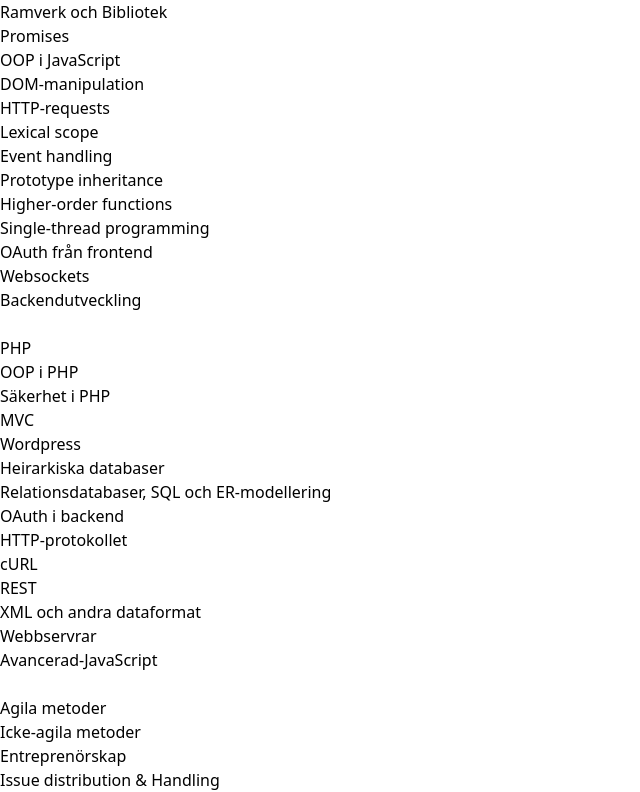
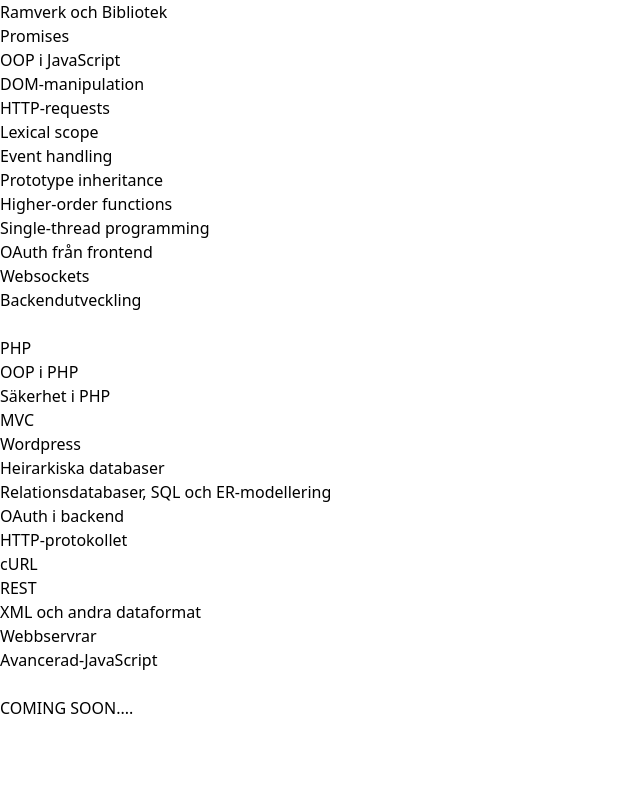
Before and after one commit to AbasBashir/Teorihandboken, a React (Vite) app in the folder my-react-app/: page / in a window 1280 px wide. Shown: the part 960-1752 px from the top of the page, without its empty margins (0-640 px from the left). After the commit the page ends 1680 px from the top, so only its background shows below. Built offline with nearby package versions, Linux system fonts and the light colour scheme.

Commit message:
Imported AvanceradJavaScript component inside Navbar component.

```diff
--- a/my-react-app/src/Navbar.jsx
+++ b/my-react-app/src/Navbar.jsx
@@ -7,6 +7,7 @@
 import Programmeringsmetodik from './Programmeringsmetodik';
 import JavaScript from '../JavaScript';
 import Backendutveckling from './Backendutveckling';
+import AvanceradJavaScript from './AvanceradJavaScript';
 
 function Navbar() {
 
@@ -88,7 +89,7 @@
                 <img src={menuDown} alt="menu icon" className="w-8 h-8 mr-4 cursor-pointer hover:text-black" />
             </div>
             <div className={`transition-all duration-100 ${isSubnavVisibleAvanceradJavaScript ? 'opacity-100 scale-y-10' : 'opacity-0 scale-y-0 h-0'}`}>
-                <Projektmetodik />
+                <AvanceradJavaScript />
             </div>
         </div>
     </ul>
```
